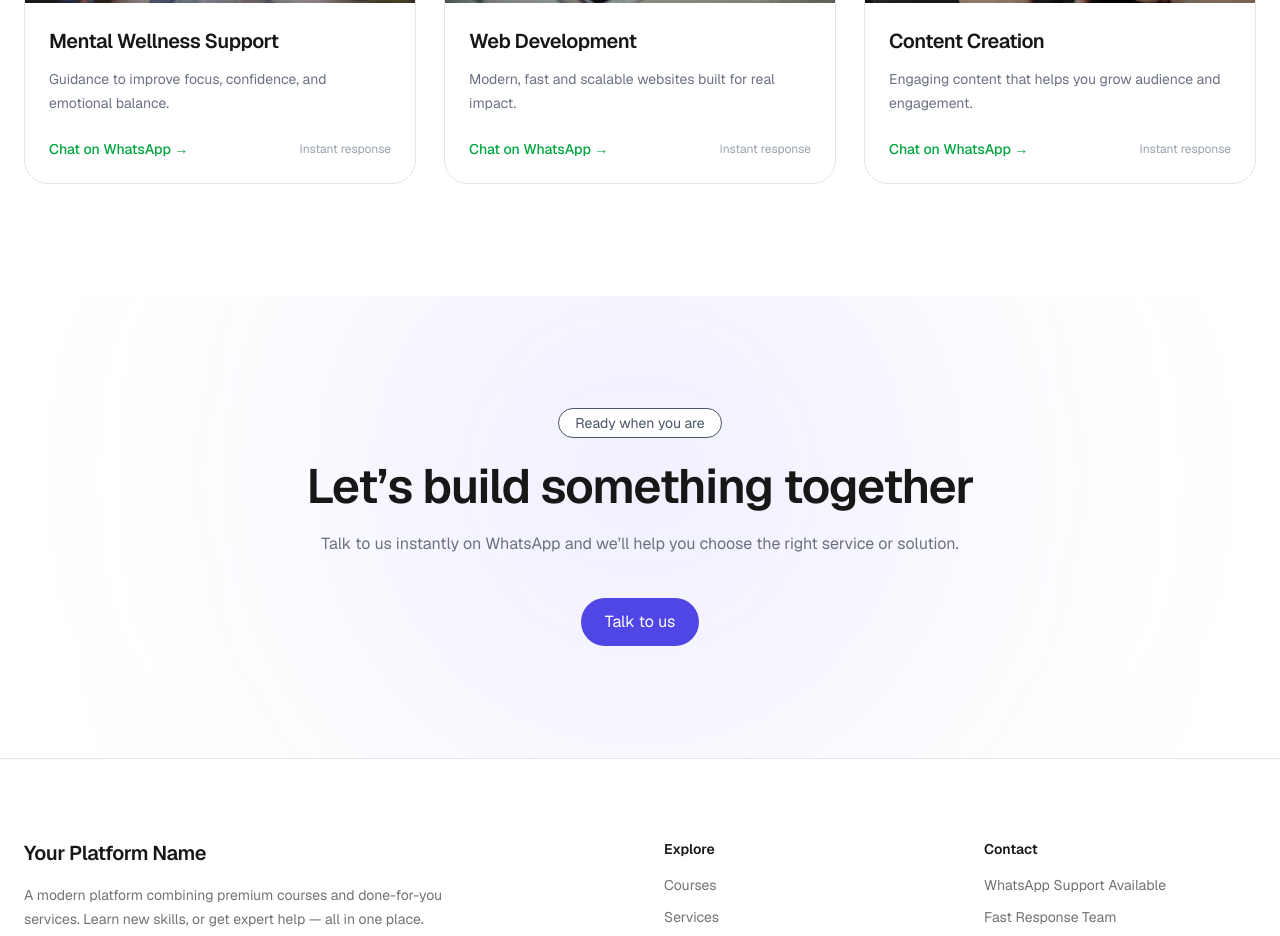
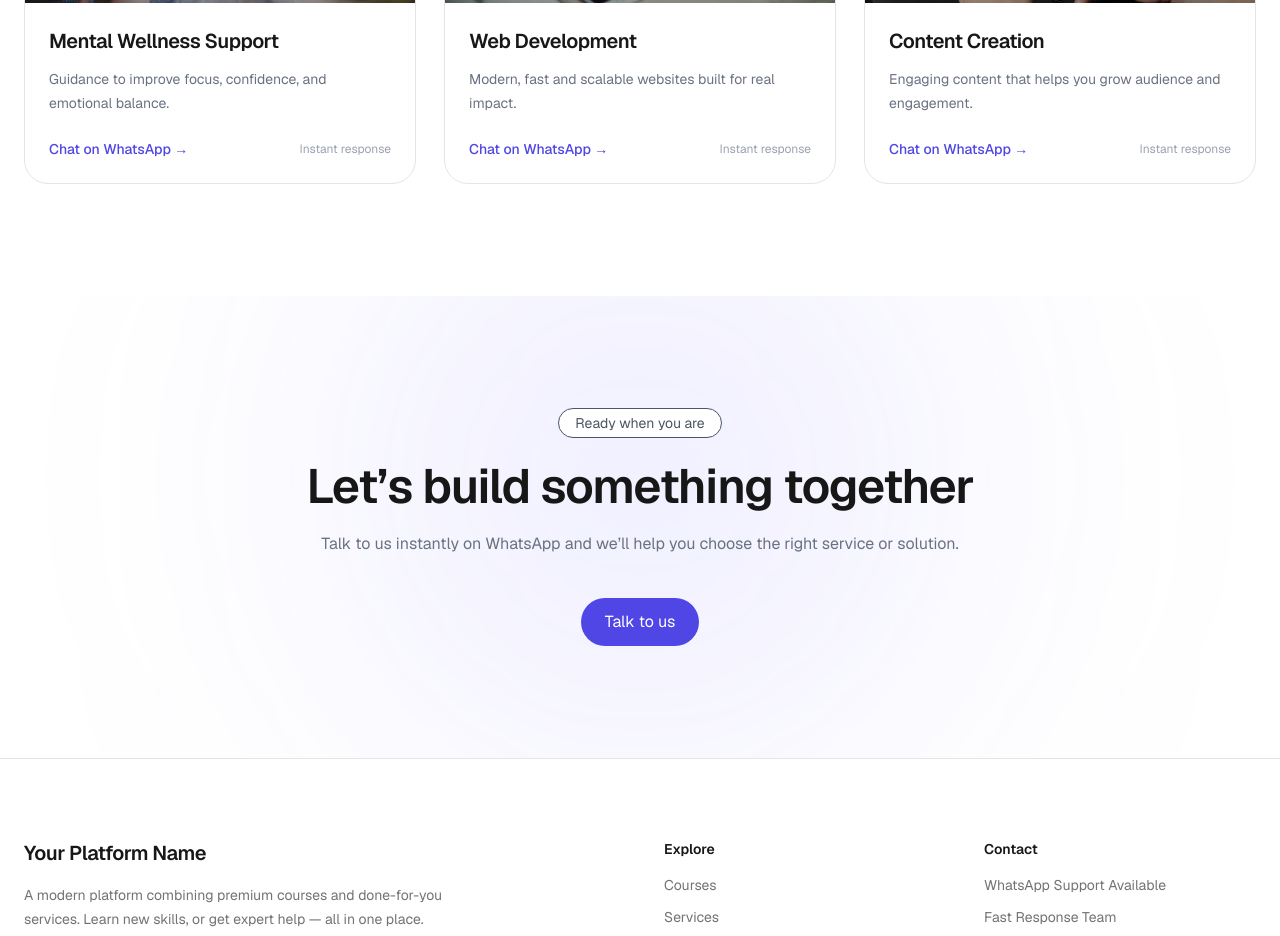
Before and after one commit to jamilshehab/dropservice, a Next.js app: page / in a window 1280 px wide. Shown: the part 2440-3376 px from the top of the page. Built offline with nearby package versions, Linux system fonts and the light colour scheme.

Commit message:
changes added

```diff
--- a/app/components/common/HeroSlider.tsx
+++ b/app/components/common/HeroSlider.tsx
@@ -91,7 +91,7 @@ export default function Hero() {
 
                         <p className="text-white/70 mt-2">{item.subtitle}</p>
 
-                        <div className="mt-6 text-sm text-indigo-300 opacity-0 group-hover:opacity-100 transition">
+                        <div className="mt-6 text-sm text-primary opacity-0 group-hover:opacity-100 transition">
                           Chat on WhatsApp →
                         </div>
                       </div>
--- a/app/components/common/ServiceComponent.tsx
+++ b/app/components/common/ServiceComponent.tsx
@@ -150,7 +150,7 @@ export default function ServiceComponent() {
                         </p>
 
                         <div className="mt-6 flex items-center justify-between">
-                          <span className="text-sm font-medium text-green-600">
+                          <span className="text-sm font-medium text-primary">
                             Chat on WhatsApp →
                           </span>
 
```
